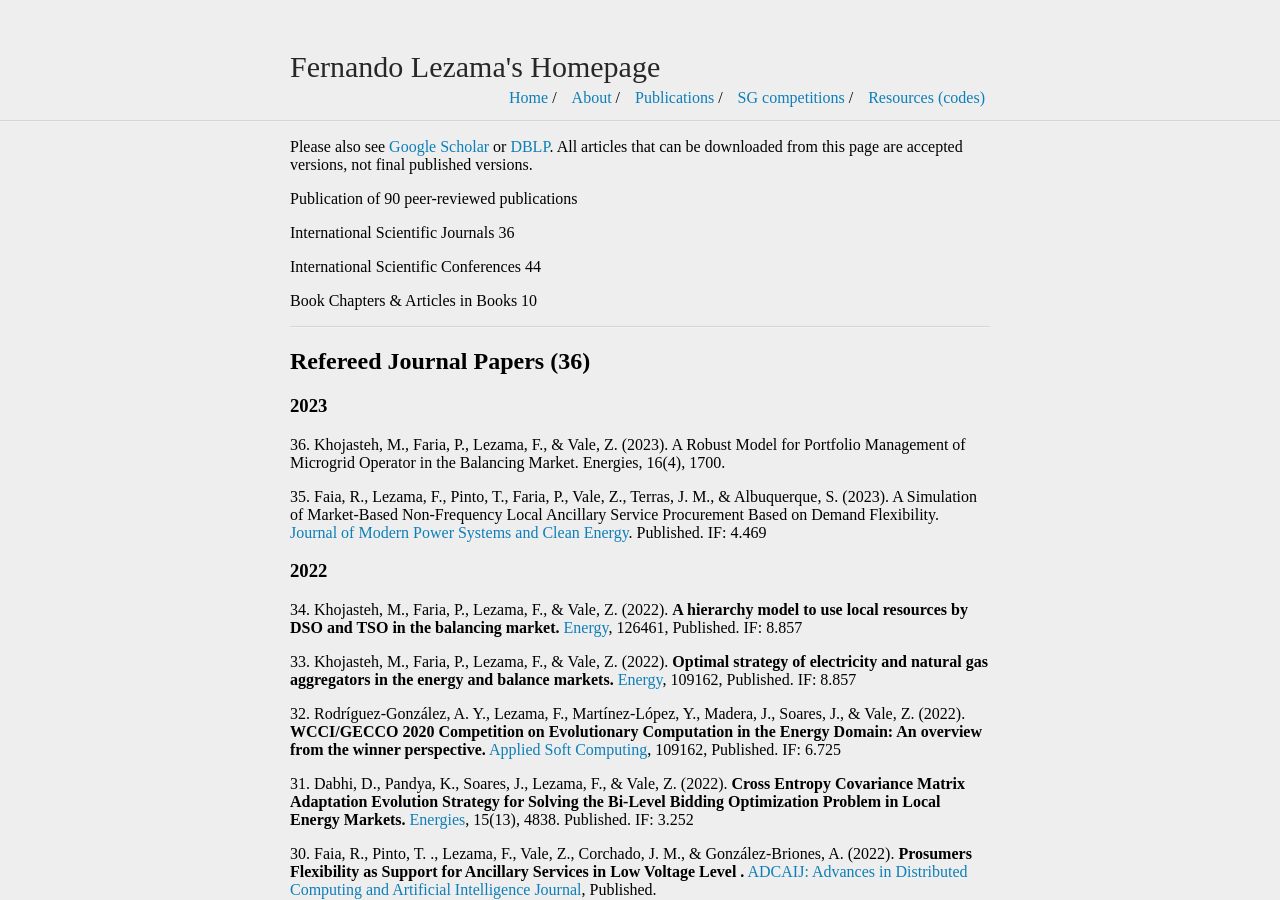
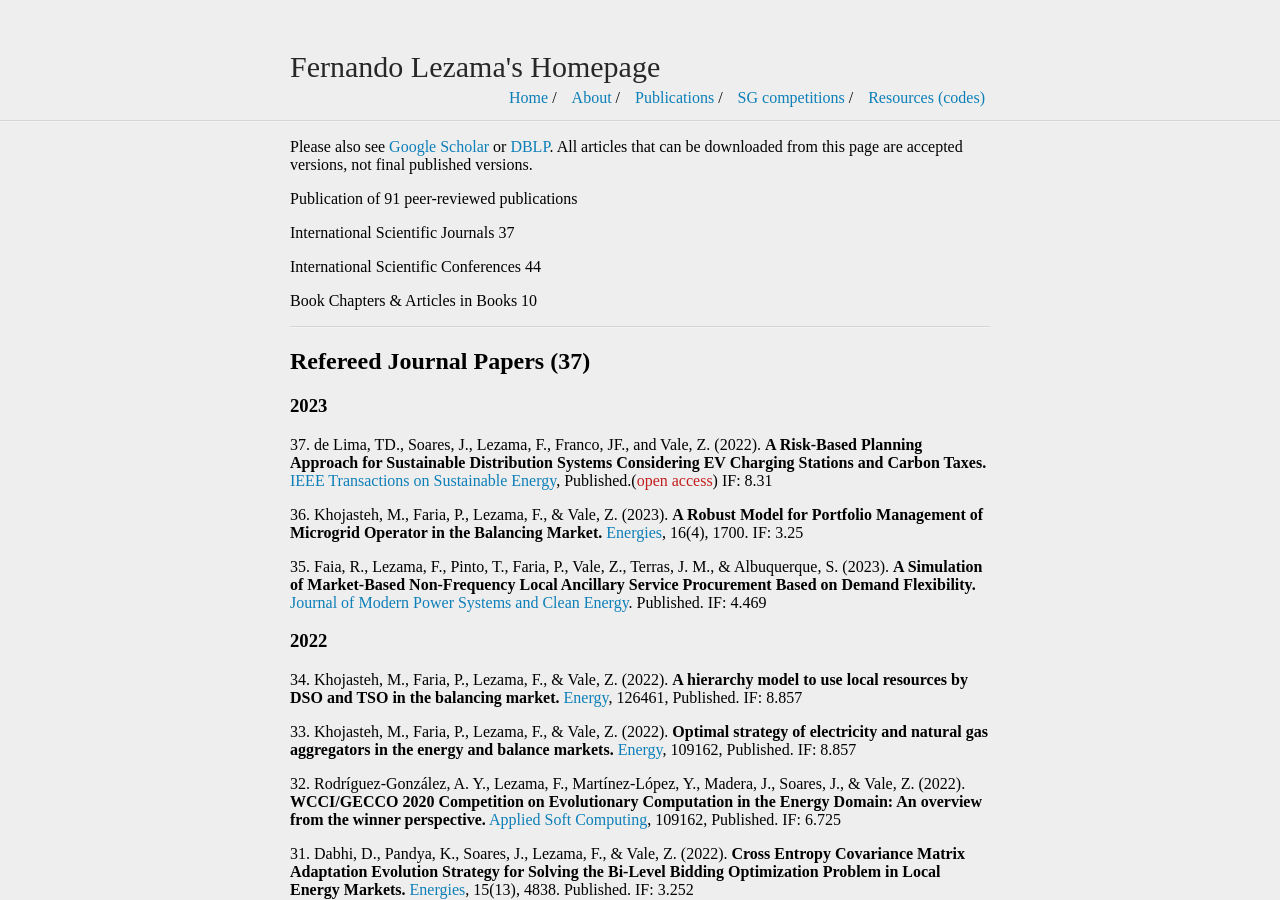
Before and after one commit to fernandolezama/fernandolezama.github.io, a Jekyll site: the page built from publication.md, in a window 1280 px wide and 900 px high. Built offline with Jekyll 4.4.1, drawn with Linux system fonts in a browser that asks for light colours.

Commit message:
Update publication.md

```diff
--- a/publication.md
+++ b/publication.md
@@ -5,9 +5,9 @@ title: Fernando Lezama's Homepage
 
 Please also see [Google Scholar](https://scholar.google.com/citations?user=LIpiLCoAAAAJ&hl=es) or [DBLP](https://dblp.uni-trier.de/pers/hd/l/Lezama:Fernando). All articles that can be downloaded from this page are accepted versions, not final published versions.
 
-Publication of 90 peer-reviewed publications
+Publication of 91 peer-reviewed publications
 
-International Scientific Journals	36
+International Scientific Journals	37
 
 International Scientific Conferences	44
 
@@ -15,11 +15,13 @@ Book Chapters & Articles in Books	10
 
 ---
 
-## Refereed Journal Papers (36)
+## Refereed Journal Papers (37)
 ### 2023
-36\. Khojasteh, M., Faria, P., Lezama, F., & Vale, Z. (2023). A Robust Model for Portfolio Management of Microgrid Operator in the Balancing Market. Energies, 16(4), 1700.
+37\. de Lima, TD., Soares, J., Lezama, F., Franco, JF., and Vale, Z. (2022). **A Risk-Based Planning Approach for Sustainable Distribution Systems Considering EV Charging Stations and Carbon Taxes.** [IEEE Transactions on Sustainable Energy](https://ieeexplore.ieee.org/abstract/document/10081007), Published.(<span style="color:#C31D1D;">open access</span>) IF: 8.31
 
-35\. Faia, R., Lezama, F., Pinto, T., Faria, P., Vale, Z., Terras, J. M., & Albuquerque, S. (2023). A Simulation of Market-Based Non-Frequency Local Ancillary Service Procurement Based on Demand Flexibility. [Journal of Modern Power Systems and Clean Energy](https://ieeexplore.ieee.org/abstract/document/10014586). Published. IF: 4.469
+36\. Khojasteh, M., Faria, P., Lezama, F., & Vale, Z. (2023). **A Robust Model for Portfolio Management of Microgrid Operator in the Balancing Market.** [Energies](https://www.mdpi.com/1996-1073/16/4/1700), 16(4), 1700. IF: 3.25
+
+35\. Faia, R., Lezama, F., Pinto, T., Faria, P., Vale, Z., Terras, J. M., & Albuquerque, S. (2023). **A Simulation of Market-Based Non-Frequency Local Ancillary Service Procurement Based on Demand Flexibility.** [Journal of Modern Power Systems and Clean Energy](https://ieeexplore.ieee.org/abstract/document/10014586). Published. IF: 4.469
 
 ### 2022
 34\. Khojasteh, M., Faria, P., Lezama, F., & Vale, Z. (2022). **A hierarchy model to use local resources by DSO and TSO in the balancing market.** [Energy](https://doi.org/10.1016/j.energy.2022.126461), 126461, Published. IF: 8.857
```
